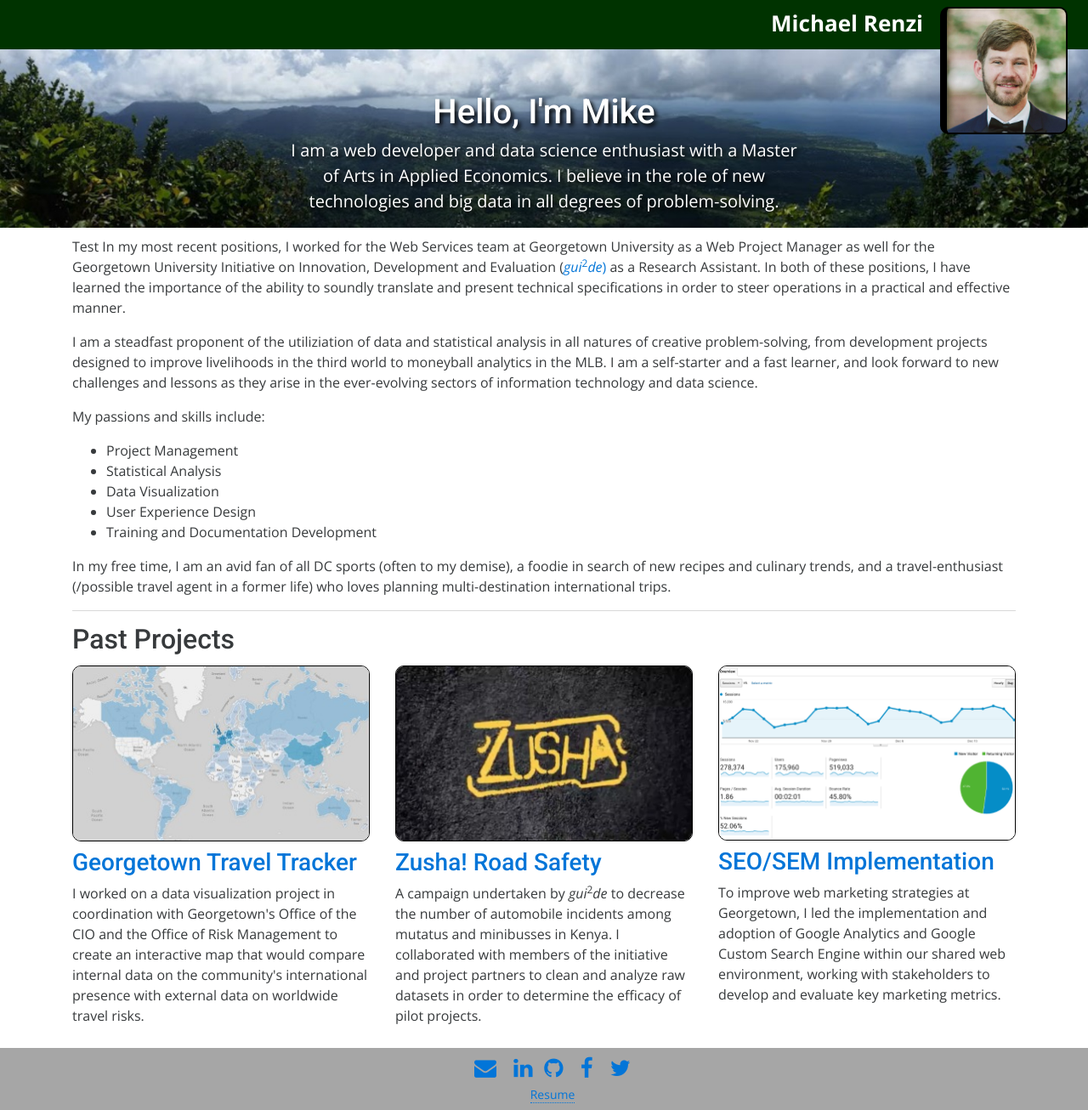
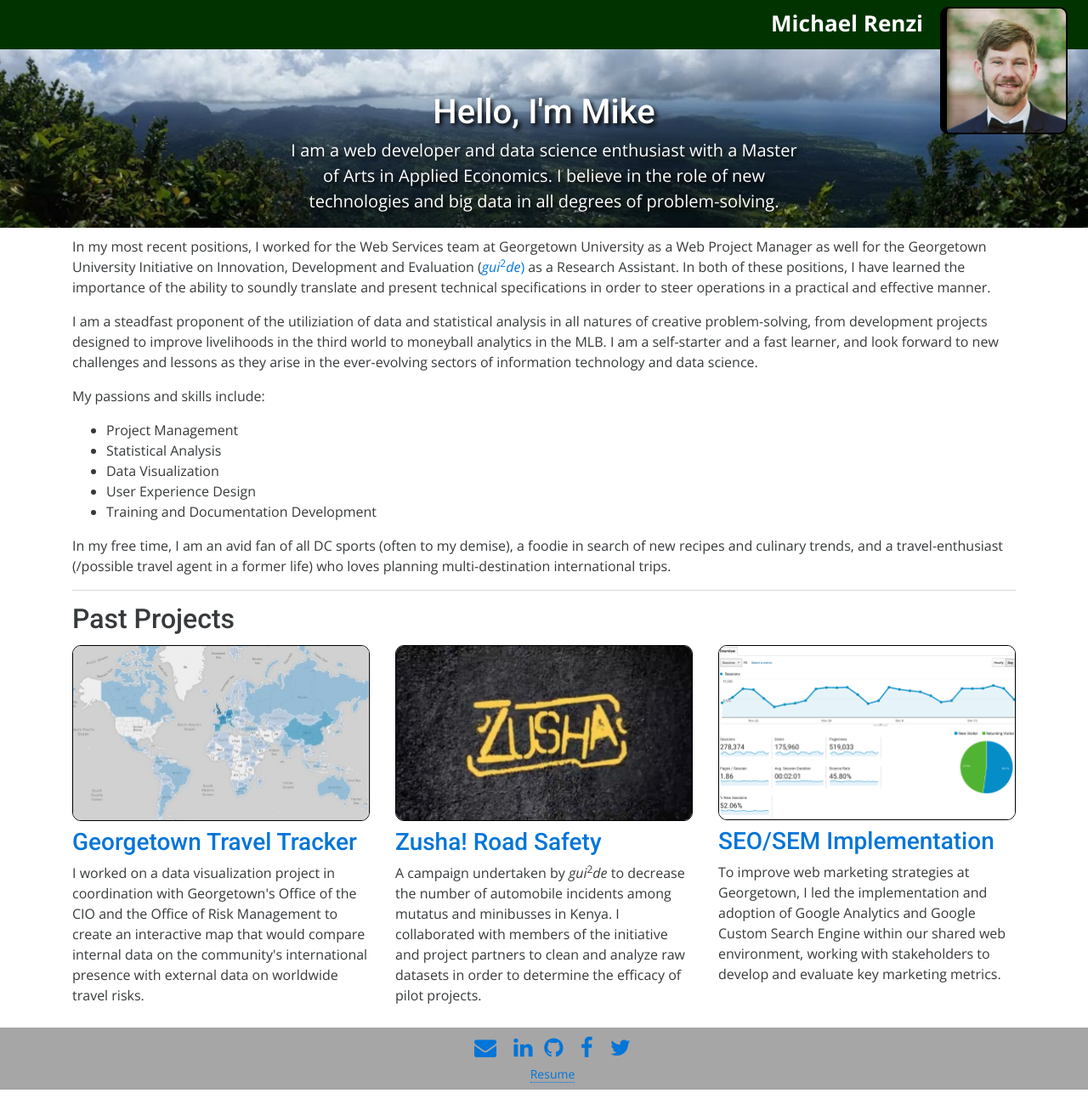
Before and after one commit to michaelrenzi/michaelrenzi.github.io, a Jekyll site: the page built from index.html, in a window 1280 px wide and 1306 px high. Shown: the whole window at 85% size. Built offline with Jekyll 4.4.1, drawn with Linux system fonts in a browser that asks for light colours; nearby versions of some CDN libraries.

Commit message:
test again

```diff
--- a/index.html
+++ b/index.html
@@ -5,7 +5,7 @@
 
 <section id="content">
   <div class="container">
-    <p>Test In my most recent positions, I worked for the Web Services team at Georgetown University as a Web Project Manager as well for the Georgetown University Initiative on Innovation, Development and Evaluation (<a href="https://gui2de.georgetown.edu/"><em>gui</em><sup>2</sup><em>de</em>)</a> as a Research Assistant. In both of these positions, I have learned the importance of the ability to soundly translate and present technical specifications in order to steer operations in a practical and effective manner.</p>
+    <p>In my most recent positions, I worked for the Web Services team at Georgetown University as a Web Project Manager as well for the Georgetown University Initiative on Innovation, Development and Evaluation (<a href="https://gui2de.georgetown.edu/"><em>gui</em><sup>2</sup><em>de</em>)</a> as a Research Assistant. In both of these positions, I have learned the importance of the ability to soundly translate and present technical specifications in order to steer operations in a practical and effective manner.</p>
     <p>I am a steadfast proponent of the utiliziation of data and statistical analysis in all natures of creative problem-solving, from development projects designed to improve livelihoods in the third world to moneyball analytics in the MLB. I am a self-starter and a fast learner, and look forward to new challenges and lessons as they arise in the ever-evolving sectors of information technology and data science.</p>
     <p>My passions and skills include:</p>
     <ul>
```
